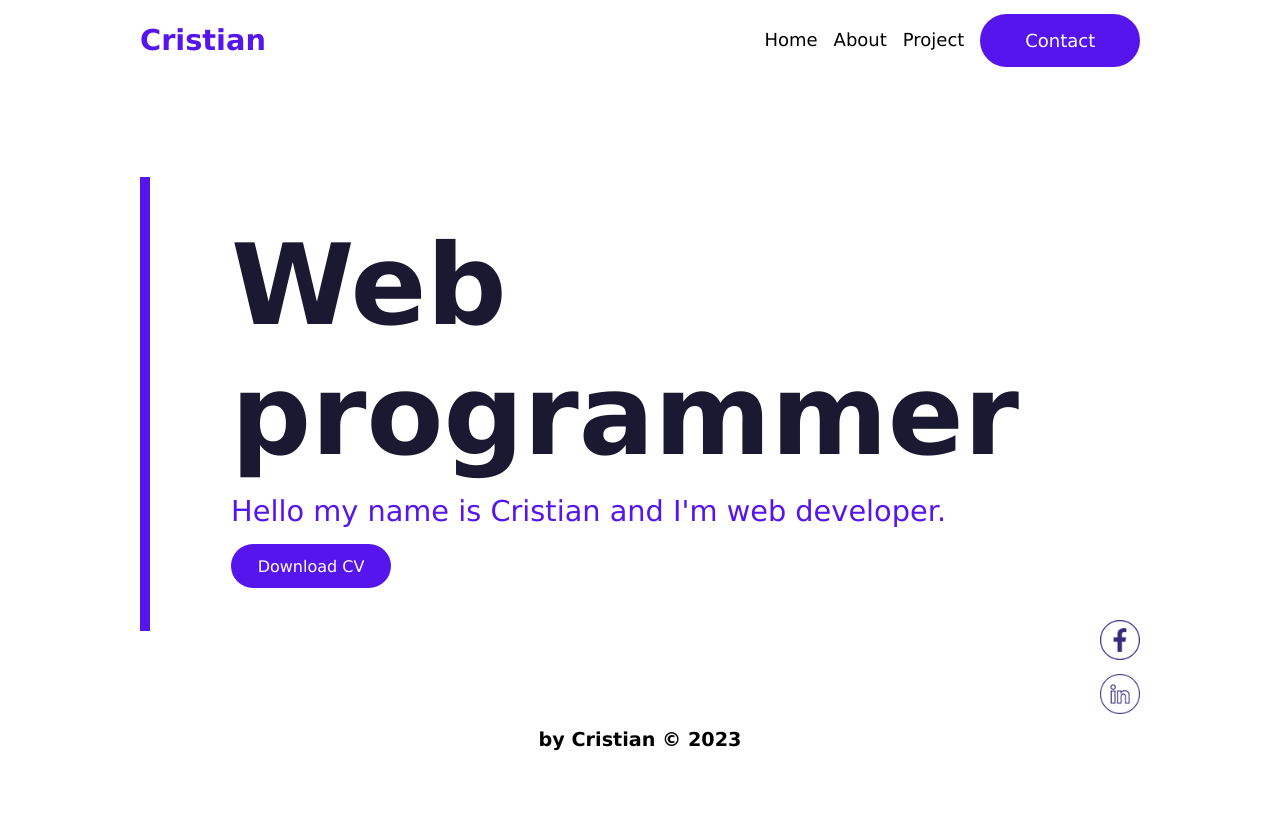
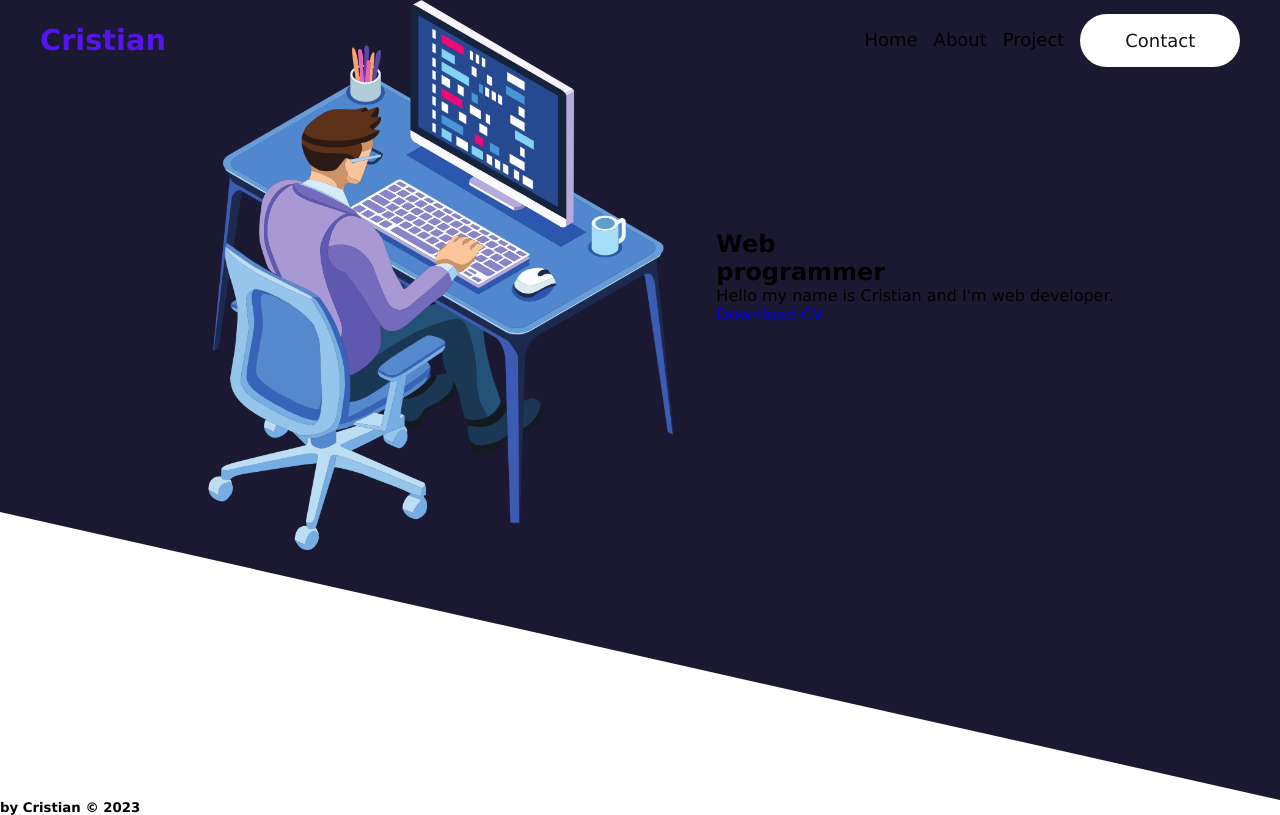
Before and after one commit to Cris-face/curricilom, a plain HTML site: page Index.html in a window 1280 px wide. Drawn offline with Linux system fonts and the light colour scheme.

Commit message:
modificacion del header y home

```diff
--- a/Index.html
+++ b/Index.html
@@ -1,5 +1,6 @@
 <!DOCTYPE html>
 <html lang="en">
+
 <head>
     <meta charset="UTF-8">
     <meta http-equiv="X-UA-Compatible" content="IE=edge">
@@ -7,10 +8,13 @@
     <link rel="stylesheet" href="./style-main.css">
     <title>Cristian</title>
 </head>
+
 <body>
     <header>
         <div class="header-container">
-            <div class="log"><a href="./Index.html">Cristian</a></div>
+            <div class="log">
+                <a href="./Index.html">Cristian</a>
+            </div>
             <nav class="menu">
                 <ul class="menu-list">
                     <li class="menu-item"><a href="./Index.html">Home</a></li>
@@ -22,22 +26,22 @@
         </div>
     </header>
     <main>
-        <section class="container-main">
-            <div class="block"></div>
-        <div class="">
-            <h1 class="title">Web<br>programmer</h1>
-            <p class="paragraph">Hello my name is Cristian and I'm web developer.</p>
-            <a download="cv" href="./CV/Cristian adalberto curriculum.pdf" class="btn">Download CV</a>
-        </div>
-        <div class="redes-sociales">
-            <a href="https://www.facebook.com/cristianadalberto.carias/" class="r-item" target="_blank"><img src="./img/facebook.png" alt="logo de facebook"></a>
-            <a href="https://www.linkedin.com/in/cristian-adalberto-carias-perez-50b26923b/" class="r-item" target="_blank"><img src="./img/linkedin.png" alt="Logo de linkedin"></a>
-        </div>
+        <section class="main">
+            <div class="main-container">
+                <div class="main-container-item">
+                    <img src="./img/img-home.png" alt="home image">
+                </div>
+                <div class="main-container-item">
+                    <h1 class="main-title">Web<br>programmer</h1>
+                    <p>Hello my name is Cristian and I'm web developer.</p>
+                    <a download="cv" href="./CV/Cristian adalberto curriculum.pdf" class="btn">Download CV</a>
+                </div>
+            </div>
         </section>
-
     </main>
     <footer class="footer">
         <h5>by Cristian &copy; 2023</h5>
     </footer>
 </body>
+
 </html>
--- a/style-main.css
+++ b/style-main.css
@@ -10,35 +10,32 @@
     --color-blue-h: rgb(67, 88, 156);
     --color-dark-blue: rgb(27, 24, 49);
 }
-
 header{
+    position: fixed;
     width: 100%;
     height: 5rem;
     padding: 0 11px;
+    z-index: 10;
 }
-
 .header-container{
-    max-width: 1000px;
+    max-width: 1200px;
     height: 100%;
     margin: auto;
     display: flex;
     justify-content: space-between;
     align-items: center;
 }
-
 .log a{
     font-size: 1.8rem;
     font-weight: 600;
     color: var(--color-blue);
     text-decoration: none;
 }
-
 .menu-list{
     display: flex;
     justify-content: space-between;
     align-items: center;
 }
-
 .menu-item{
     display: block;
     padding: 3px 0;
@@ -47,17 +44,14 @@ header{
     border-bottom: 2px solid transparent;
     transition: all .4s;
 }
-
 .menu-item:hover{
     border-bottom: 2px solid var(--color-blue);
 }
-
 .menu-item a{
     text-decoration: none;
     color: var(--color-azul);
     font-size: 18px;
 }
-
 .a-item{
     display: flex;
     justify-content: center;
@@ -67,109 +61,43 @@ header{
     margin-left: .5rem;
     padding: 1rem 2.8rem;
     text-decoration: none;
-    color: #fff;
+    color: #161515;
     border-radius: 30px;
-    background-color: var(--color-blue);
+    background-color: #fff;
     transition: background-color .4s;
 }
-
 .a-item:hover{
     background-color: var(--color-blue-h);
 }
-
 main{
     width: 100%;
 }
-
-.container-main{
-    display: flex;
-    justify-content: space-between;
-    align-items: center;
-    height: 81vh;
-    max-width: 1000px;
+.main{
+    position: relative;
+    height: 100vh;
+    max-width: 100%;
+    width: 100%;
     margin: auto;
 }
-
-.block{
-    width: 10px;
-    height: 70%;
-    background-color: var(--color-blue);
-    animation-name: line_animation;
-    animation-duration: 2s;
-    animation-fill-mode: both;
+.main::before{
+    content: '';
+    top: 0;
+    left: 0;
+    position: absolute;
+    width: 100%;
+    height: 100%;
+    clip-path: polygon(0 0, 100% 0%, 100% 100%, 0 64%);
+    background-color: var(--color-dark-blue);
 }
-
-@keyframes line_animation {
-    0%{height: 0%; background-color: var(--color-dark-blue);}
-    25%{height:  70%; background-color: var(--color-blue);}
-    50%{height: 20%; background-color:  var(--color-blue);}
-    100%{height: 70%; background-color:  var(--color-blue);}
-
+.main-container{
+    width: 1200px;
+    margin: auto;
+    display: flex;
+    justify-content: center;
+    align-items: center;
+    position: relative;
+    z-index: 10;
 }
-
-.title{
-    font-size: 7em;
-    color: var(--color-dark-blue);
-    animation-name: title_animation;
-    animation-duration: 2s;
-    animation-delay: .5s;
-    animation-fill-mode: both;
+.main-container-item img{
+    width: 550px;
 }
-@keyframes title_animation {
-    from {color: #fff;}
-    to {color: var(--color-dark-blue);}
-}
-
-
-.paragraph{
-    font-size: 1.8em;
-    margin-top: .5em;
-    color: var(--color-blue);
-}
-
-.redes-sociales{
-    display: flex;
-    flex-direction: column;
-    align-self: end;
-}
-
-.r-item{
-    position: relative;
-    width: 40px;
-    margin-bottom: 10px;
-    align-self: end;
-    animation-name: red_item_animation;
-    animation-duration: 2s;
-}
-@keyframes red_item_animation {
-    from {width: 1px;}
-    to {width: 40px;}
-}
-
-.r-item img{
-    width: 100%;
-}
-
-
-.btn{
-    display: block;
-    width: 10rem;
-    padding: .8rem;
-    text-align: center;
-    background-color: var(--color-blue);
-    color: #fff;
-    border-radius: 25px;
-    margin-top: 1rem;
-    text-decoration: none;
-}
-
-.footer{
-    width: 100%;
-    height: 2rem;
-    padding: 0 11px;
-}
-
-.footer h5{
-    font-size: 1.2em;
-    text-align: center;
-}
```
Also changed, not shown: img/img-home.png (added).
